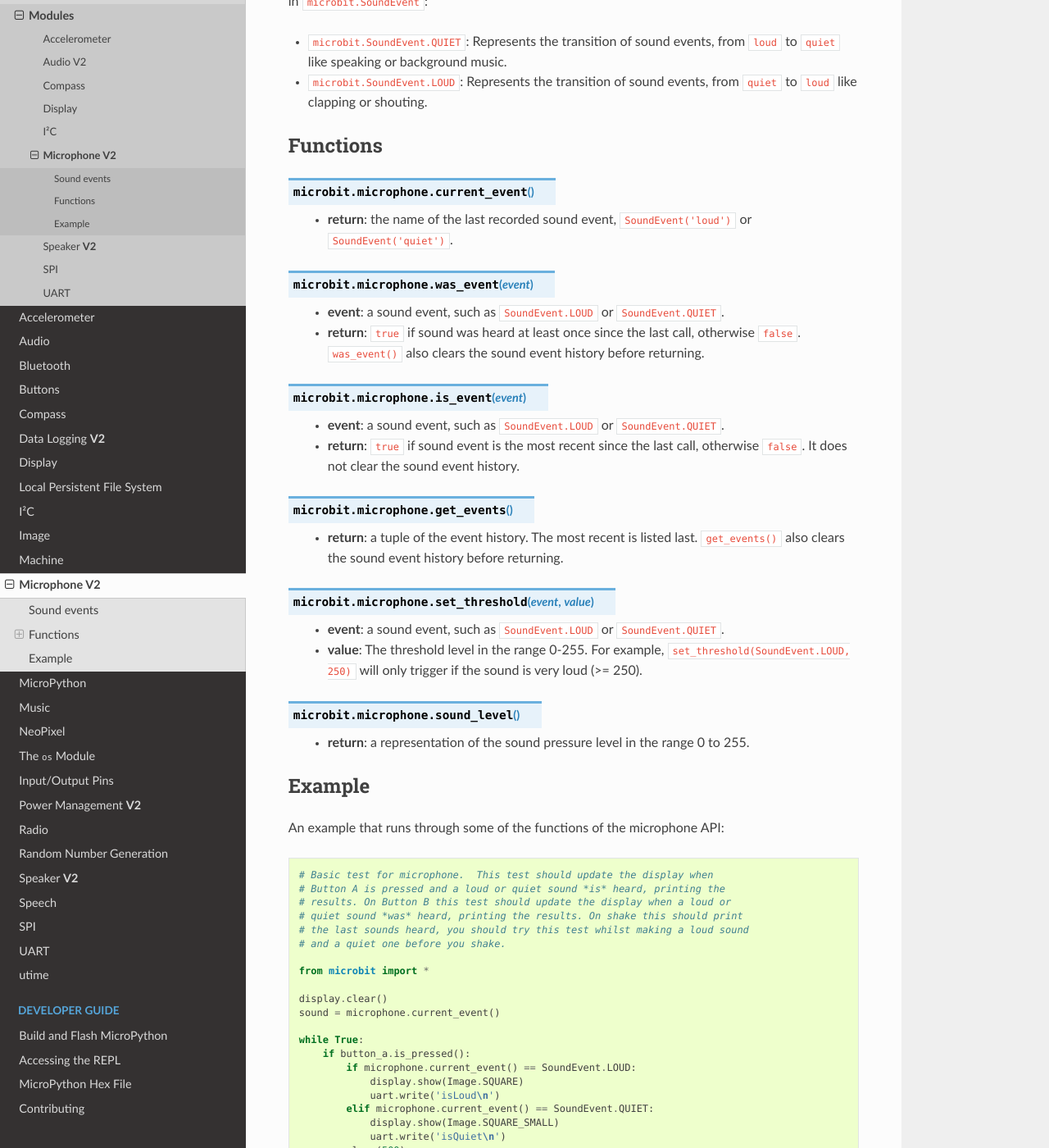
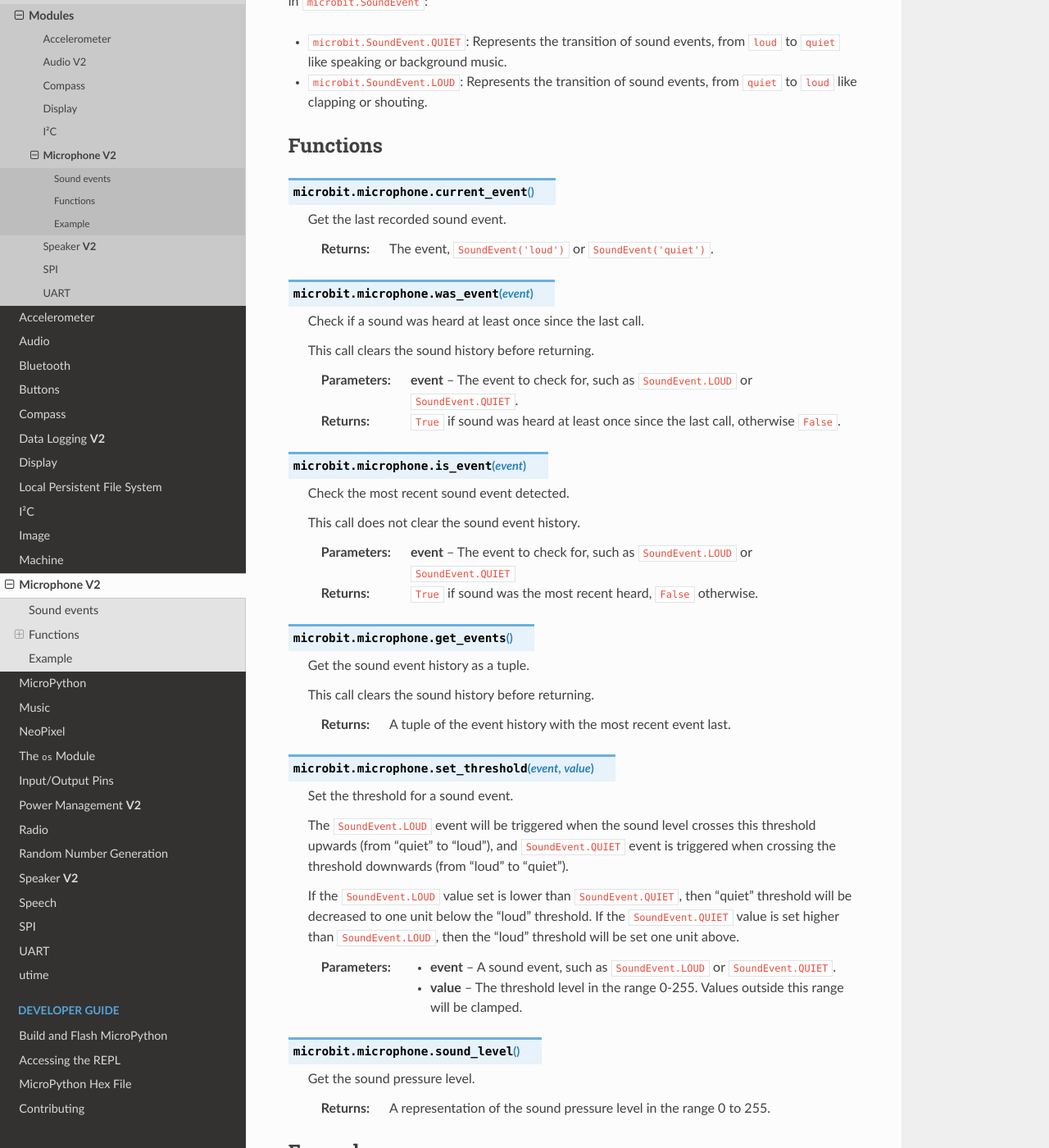
Before and after one commit to bbcmicrobit/micropython, a Sphinx documentation site: the page built from docs/microphone.rst, in a window 1280 px wide and 1400 px high, scrolled down 659 px. Shown: the whole window at 82% size. Built offline with Sphinx 7.4.7 and the Read the Docs theme 2.0.0, drawn with Linux system fonts in a browser that asks for light colours.

Commit message:
docs: Improve microphone description, add more info for `set_threshold()`. (#804)
* docs: Improve descriptions for microphone module.

* docs: Add more info to `microphone.set_threshold()`.

```diff
--- a/docs/microphone.rst
+++ b/docs/microphone.rst
@@ -33,42 +33,63 @@
 
 .. py:function:: current_event()
 
-    * **return**: the name of the last recorded sound event,
-      ``SoundEvent('loud')`` or ``SoundEvent('quiet')``.
+    Get the last recorded sound event.
+
+    :return: The event, ``SoundEvent('loud')`` or ``SoundEvent('quiet')``.
 
 .. py:function:: was_event(event)
 
-    * **event**: a sound event,  such as ``SoundEvent.LOUD`` or
-      ``SoundEvent.QUIET``.
-    * **return**: ``true`` if sound was heard at least once since the last
-      call, otherwise ``false``. ``was_event()`` also clears the sound
-      event history before returning.
+    Check if a sound was heard at least once since the last call.
+
+    This call clears the sound history before returning.
+
+    :param event: The event to check for,  such as ``SoundEvent.LOUD`` or
+        ``SoundEvent.QUIET``.
+    :return: ``True`` if sound was heard at least once since the last call,
+        otherwise ``False``.
 
 .. py:function:: is_event(event)
 
-    * **event**: a sound event,  such as ``SoundEvent.LOUD`` or
-      ``SoundEvent.QUIET``.
-    * **return**: ``true`` if sound event is the most recent since the last
-      call, otherwise ``false``. It does not clear the sound event history.
+    Check the most recent sound event detected.
+
+    This call does not clear the sound event history.
+
+    :param event: The event to check for,  such as ``SoundEvent.LOUD`` or
+        ``SoundEvent.QUIET``
+    :return: ``True`` if sound was the most recent heard, ``False`` otherwise.
 
 .. py:function:: get_events()
 
-    * **return**: a tuple of the event history. The most recent is listed last.
-      ``get_events()`` also clears the sound event history before returning.
+    Get the sound event history as a tuple.
+
+    This call clears the sound history before returning.
+
+    :return: A tuple of the event history with the most recent event last.
 
 .. py:function:: set_threshold(event, value)
 
-    * **event**: a sound event, such as ``SoundEvent.LOUD`` or
-      ``SoundEvent.QUIET``.
+    Set the threshold for a sound event.
 
-    * **value**: The threshold level in the range 0-255. For example,
-      ``set_threshold(SoundEvent.LOUD, 250)`` will only trigger if the sound is
-      very loud (>= 250).
+    The ``SoundEvent.LOUD`` event will be triggered when the sound level
+    crosses this threshold upwards (from "quiet" to "loud"),
+    and ``SoundEvent.QUIET`` event is triggered when crossing the threshold
+    downwards (from "loud" to "quiet").
+
+    If the ``SoundEvent.LOUD`` value set is lower than ``SoundEvent.QUIET``,
+    then "quiet" threshold will be decreased to one unit below the "loud"
+    threshold. If the ``SoundEvent.QUIET`` value is set higher than
+    ``SoundEvent.LOUD``, then the "loud" threshold will be set one unit above.
+
+    :param event: A sound event, such as ``SoundEvent.LOUD`` or
+        ``SoundEvent.QUIET``.
+    :param value: The threshold level in the range 0-255. Values outside this
+        range will be clamped.
 
 .. py:function:: sound_level()
 
-    * **return**: a representation of the sound pressure level in the range 0 to
-      255.
+    Get the sound pressure level.
+
+    :return: A representation of the sound pressure level in the range 0 to 255.
 
 
 Example
```
